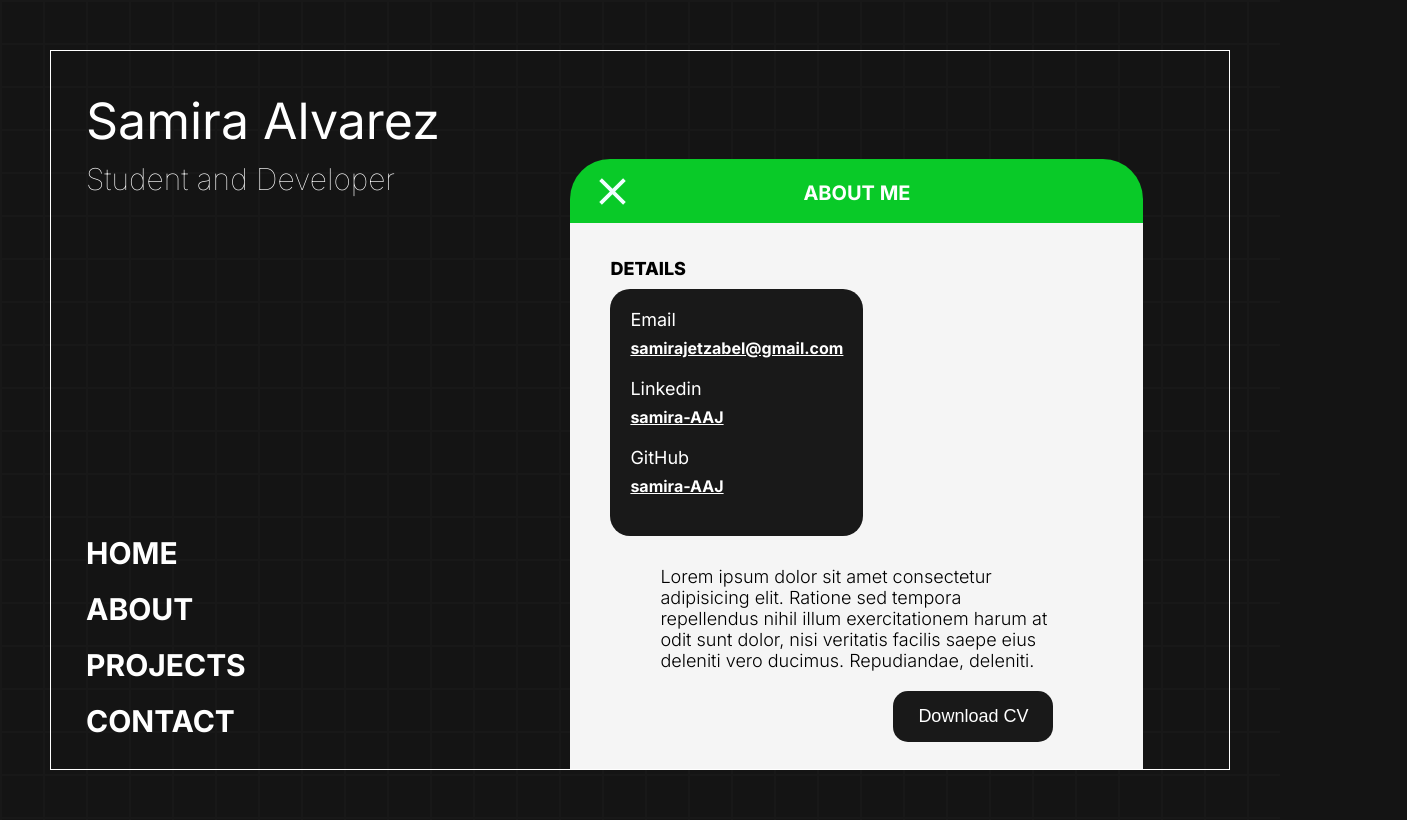
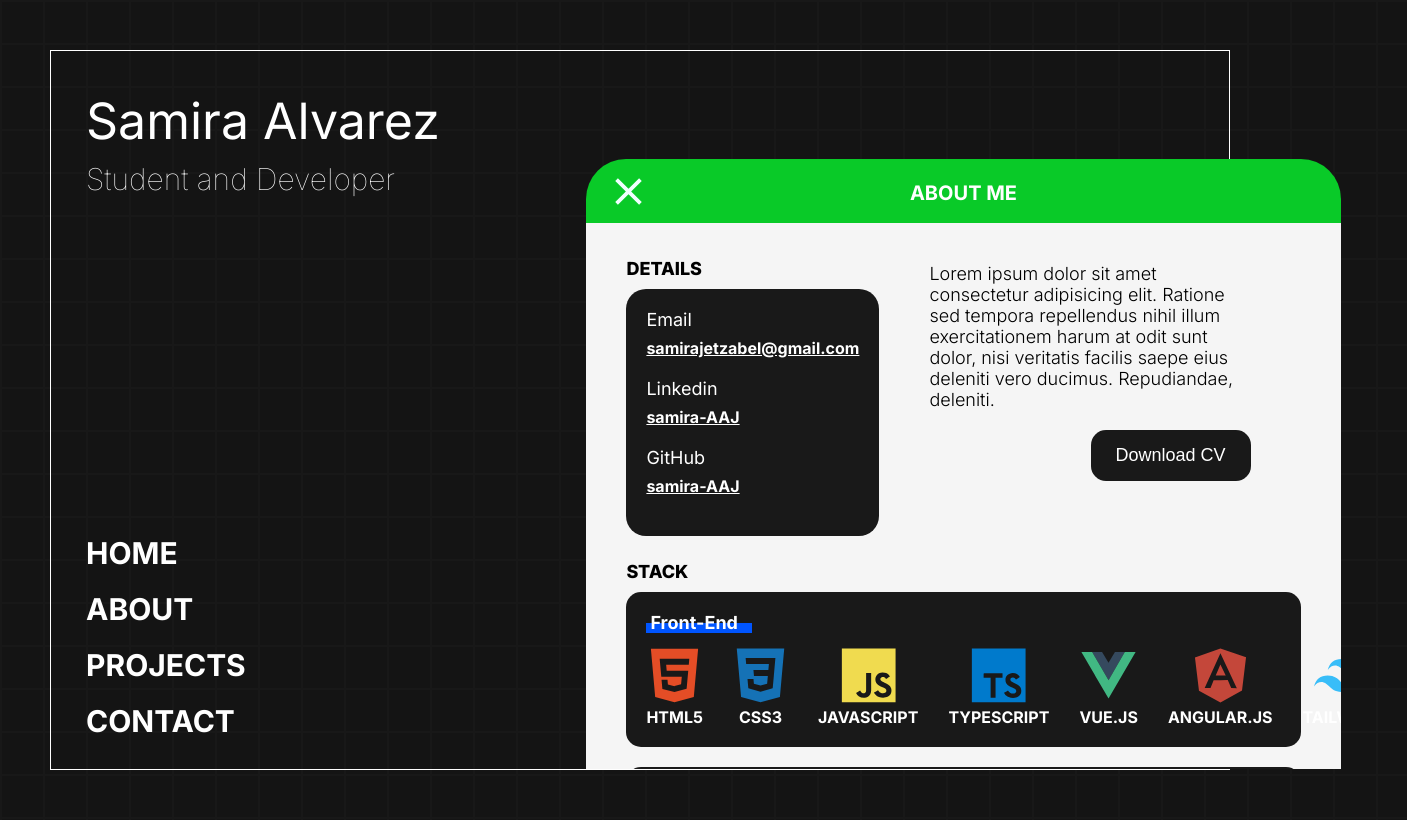
Before and after one commit to Samira-AA/folio, an Astro site: page /about in a window 1280 px wide. Shown: the whole page, 1407 px wide, since content can reach past the window. Built offline with nearby package versions, Linux system fonts and the light colour scheme; Astro itself is replaced by a stand-in of ours.

Commit message:
fix: margin between each stack card

```diff
--- a/src/components/stackCard.astro
+++ b/src/components/stackCard.astro
@@ -1,36 +1,26 @@
 ---
 import {Icon} from 'astro-icon/components';
 
-interface Language{
-    icon:String;
-    name:String;
+interface Language {
+    icon: string;
+    name: string;
 }
 
-interface Stack{
-    title:String,
+interface Props {
+    stack: {
+        title: string;
         languages: Language[];
     }
-
-interface Props{
-    stacks: Stack[];
 }
 
-const {stacks} = Astro.props as Props;
-
+const { stack } = Astro.props;
 
 ---
 <div class="container">
-    {
-        stacks?.map((stack)=>(
     <span class="title">{stack.title}</span>
-
-                <div class="stack">
-
     <div class="language-container">
-
-                    {stack.languages?.map((lang)=>(
+        {stack.languages.map((lang) => (
             <div class="language">
-
                 <div class="icon">
                     <Icon name={lang.icon}></Icon>
                 </div>
@@ -38,26 +28,22 @@ const {stacks} = Astro.props as Props;
                     <span>{lang.name}</span>
                 </div>
             </div>
-
         ))}
     </div>
-                </div>
-    ))}
-
-
-
 </div>
 
 <style>
     .language{
-        border:1px solid blue;
+        display: flex;
+        flex-direction: column;
+        align-items: center;
         width: fit-content;
         margin-right: 30px;
     }
 
     .language-container{
         display: flex;
-        border:1px solid red;
+        margin-top: 15px;
     }
 
     [data-icon]{
@@ -66,11 +52,12 @@ const {stacks} = Astro.props as Props;
     }
     .container{
         border-radius:15px;
-        margin-bottom: 50px;
         background-color: #191919;
         color: #fff;
         font-weight: bold;
         padding: 20px;
+        white-space:nowrap;
+        margin-bottom: 20px;
     }
 
     .title {
--- a/src/pages/about.astro
+++ b/src/pages/about.astro
@@ -2,6 +2,7 @@
 import Layout from '../layouts/Layout.astro';
 import BrowserWindow from '../components/browserWindow.astro';
 import StackCard from '../components/stackCard.astro'
+import { Icon } from 'astro-icon/components';
 
 const stacks=[
     {
@@ -9,7 +10,87 @@ const stacks=[
         languages:[
             {
                 icon:"html5",
-                name:"HTML5"
+                name:"HTML5",
+            },
+            {
+                icon:"css3",
+                name:"CSS3",
+            },
+            {
+                icon:"javascript",
+                name:"JAVASCRIPT",
+            },
+            {
+                icon:"typescript",
+                name:"TYPESCRIPT",
+            },
+            {
+                icon:"vuejs",
+                name:"VUE.JS",
+            },
+            {
+                icon:"angularjs",
+                name:"ANGULAR.JS",
+            },
+            {
+                icon:"tailwind",
+                name:"TAILWIND",
+            },
+
+        ]
+    },
+    {
+        title:"Back-End",
+        languages:[
+            {
+                icon:"java",
+                name:"JAVA",
+            },
+            {
+                icon:"csharp",
+                name:"C#",
+            },
+            {
+                icon:"springboot",
+                name:"SPRING BOOT",
+            },
+            {
+                icon:"dotnetcore",
+                name:".NET CORE",
+            },
+            {
+                icon:"mongodb",
+                name:"MONGODB",
+            },
+            {
+                icon:"mysql",
+                name:"MYSQL",
+            },
+            {
+                icon:"postgresql",
+                name:"POSTGRESQL",
+            },
+
+        ]
+    },
+    {
+        title:"Other tools",
+        languages:[
+            {
+                icon:"git",
+                name:"GIT",
+            },
+            {
+                icon:"docker",
+                name:"DOCKER",
+            },
+            {
+                icon:"figma",
+                name:"FIGMA",
+            },
+            {
+                icon:"github-logo",
+                name:"GITHUB",
             }
         ]
     }
@@ -52,8 +133,9 @@ const stacks=[
                 </span>
 
                 <div class="stack-cards">
-                   <StackCard stacks={stacks}></StackCard>
-
+                    {stacks.map((stack) => (
+                        <StackCard stack={stack}/>
+                    ))}
                 </div>
             </div>
         </div>
@@ -92,7 +174,7 @@ const stacks=[
     .details-content{
         display: flex;
         flex-direction: row;
-        flex-wrap:wrap
+        /*flex-wrap:wrap*/
     }
 
     .caption{
```
Lines whose indentation alone changed are shown as unchanged.
